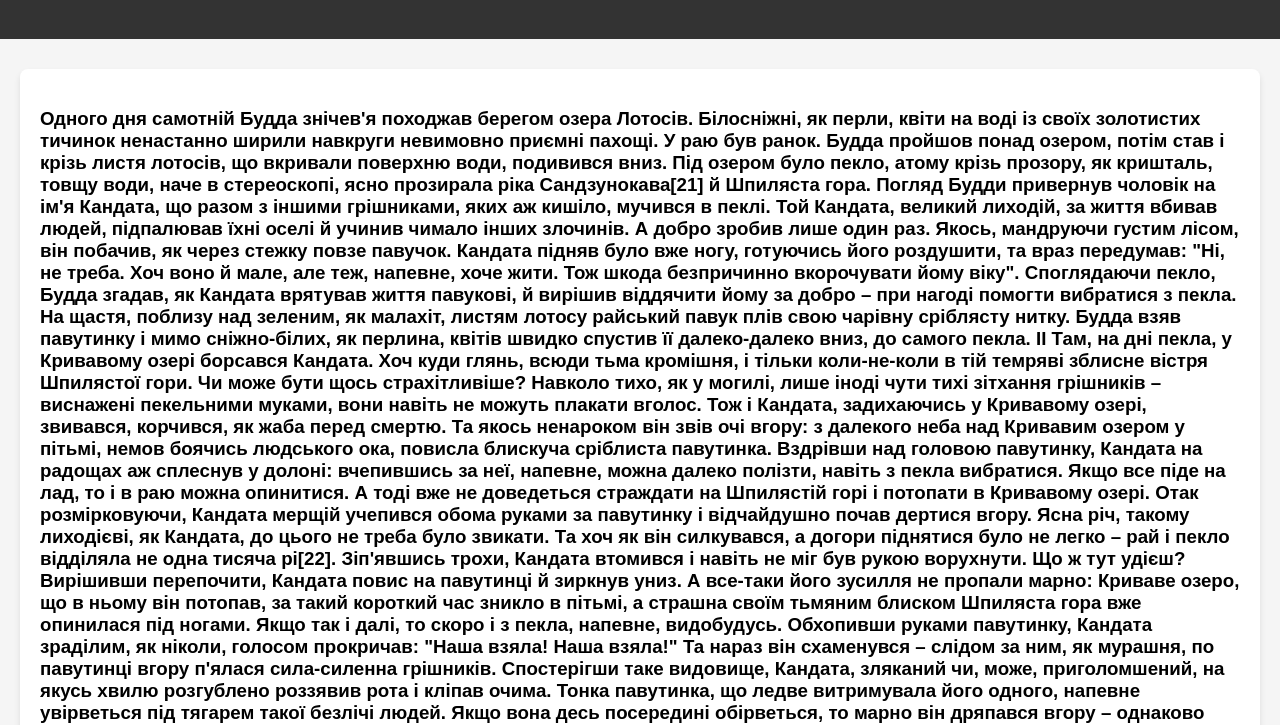
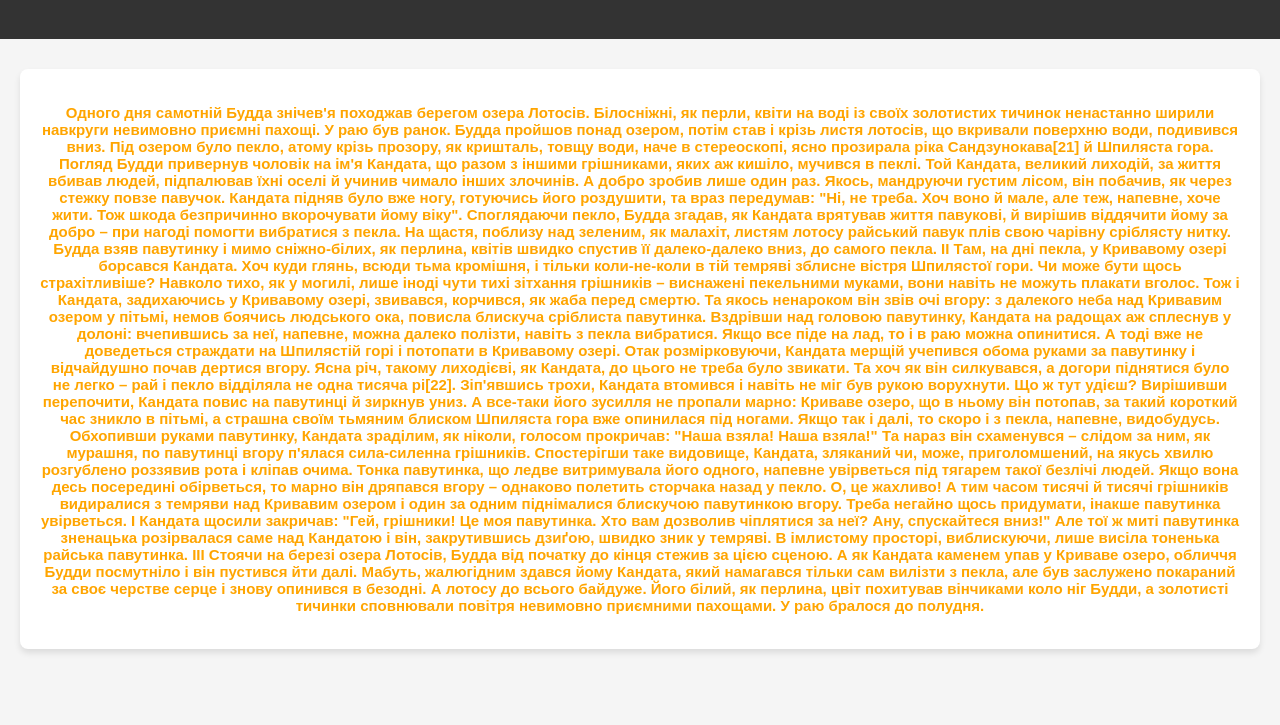
Before and after one commit to Kotyara45/Akutagava, a plain HTML site: page index.html in a window 1280 px wide. Shown: the part 81-806 px from the top of the page. Drawn offline with Linux system fonts and the light colour scheme.

Commit message:
Update index.html

```diff
--- a/index.html
+++ b/index.html
@@ -25,7 +25,11 @@
         h1 {
             font-size: 2em;
         }
-
+         h3 {
+            color: orange;
+            text-align: center;
+            font-size: 15px;
+         }
         .content {
             margin-top: 30px;
             background-color: #fff;
```
